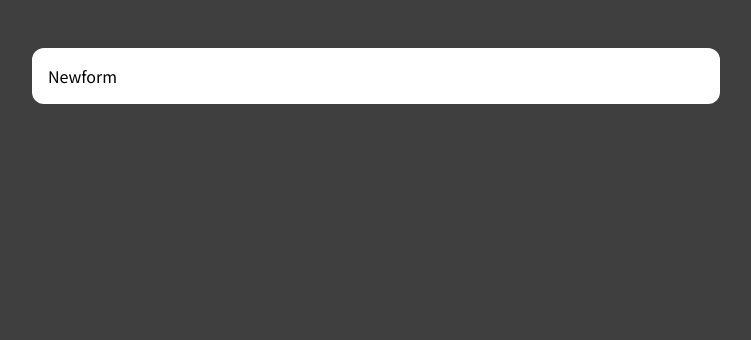
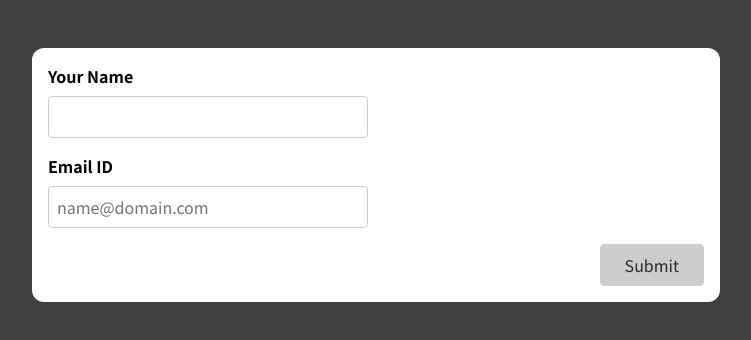
Before and after one commit to rajesh-rk-1202/react-forms-01, a React (Create React App) app: page / in a window 1280 px wide. Shown: the top 340 px of the page, without its empty margins (264-1015 px from the left). Built offline with nearby package versions, Linux system fonts and the light colour scheme.

Commit message:
finalized the deployment code

```diff
--- a/src/App.js
+++ b/src/App.js
@@ -1,14 +1,12 @@
 import SimpleInput from "./components/SimpleInput";
 
 import BasicForm from "./components/BasicForm";
-import Newform from "./components/Newform";
 
 function App() {
   return (
     <div className="app">
-      {/* <SimpleInput /> */}
+      <SimpleInput />
       {/* <BasicForm></BasicForm> */}
-      <Newform></Newform>
     </div>
   );
 }
--- a/src/components/Newform.js
+++ /dev/null
@@ -1,7 +0,0 @@
-import React from "react";
-
-const Newform = () => {
-  return <div>Newform</div>;
-};
-
-export default Newform;
```
